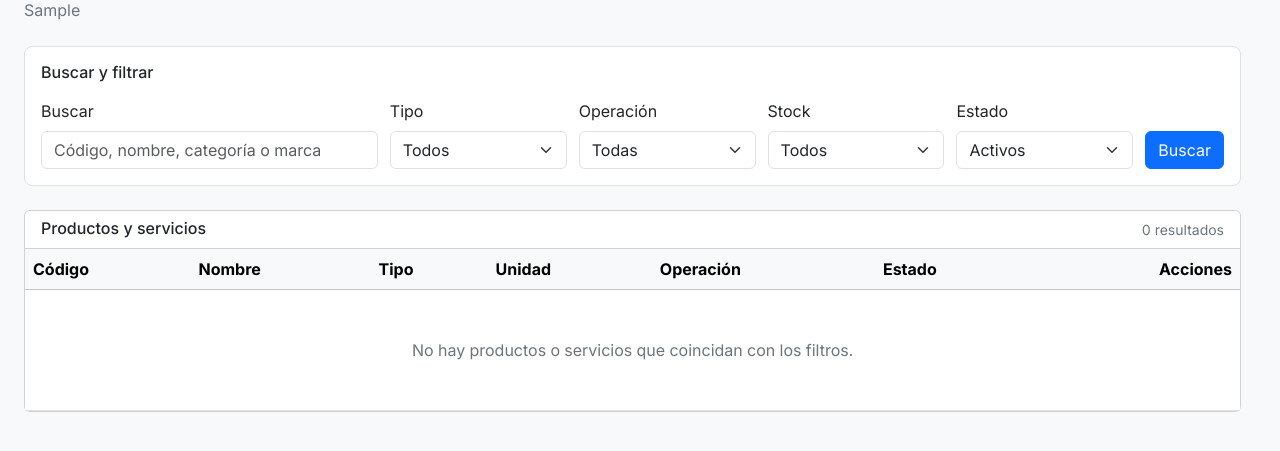
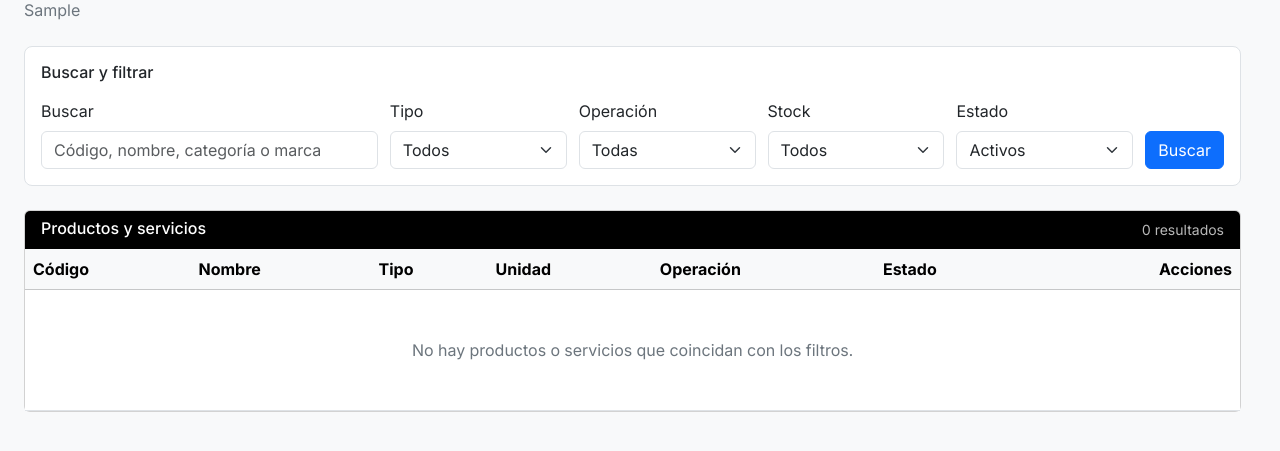
Before and after one commit to Nerpiti86/ERP, a Django app: page /items/ in a window 1280 px wide. Shown: the part 197-648 px from the top of the page. Run offline with Django 5.2, Linux system fonts and the light colour scheme; a user stored in the database is signed in; data comes from the database, SQL or seed files in the repository; tables that the repository leaves empty hold one stand-in row (values such as "Sample post"); data that the repository does not hold is empty.

Commit message:
Mejorar contraste de cards y badges

```diff
--- a/static/css/erp.css
+++ b/static/css/erp.css
@@ -261,3 +261,31 @@
   }
 }
 /* END TAREA 0018: LISTADOS Y FILTROS */
+
+/* BEGIN TAREA 0022: CARDS Y BADGES */
+.card > .card-header {
+  background-color: #000 !important;
+  border-bottom-color: #000 !important;
+  color: #fff !important;
+}
+
+.card > .card-header .text-secondary,
+.card > .card-header .text-muted {
+  color: rgba(255, 255, 255, 0.72) !important;
+}
+
+.card > .card-header a:not(.btn):not(.badge) {
+  color: inherit;
+}
+
+.badge {
+  font-weight: 400 !important;
+  line-height: 1.2;
+  padding: 0.42em 0.72em;
+}
+
+.badge.rounded-pill {
+  padding-left: 0.9em;
+  padding-right: 0.9em;
+}
+/* END TAREA 0022: CARDS Y BADGES */
```
